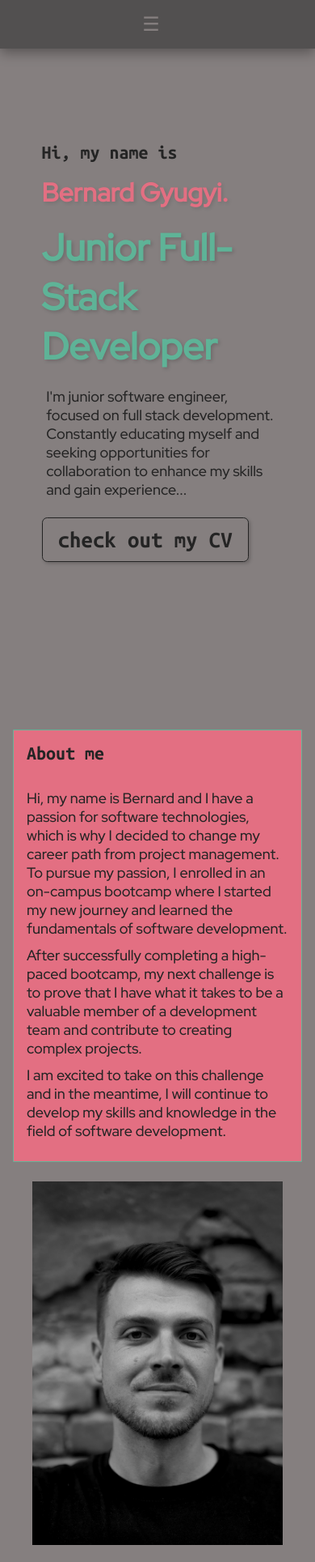
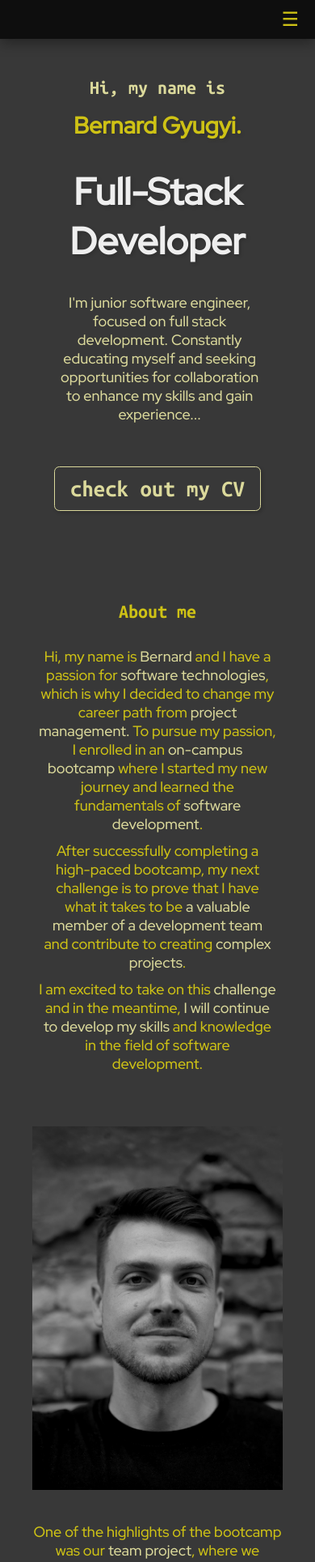
Before and after one commit to bernard2b/React-portfolio, a React (Create React App) app: page / in a window 390 px wide. Shown: the top 1929 px of the page at 81% size. Built offline with nearby package versions, Linux system fonts and the light colour scheme; a web font is replaced by a local one.

Commit message:
add new design, plus new features in the menu

```diff
--- a/src/components/about/About.css
+++ b/src/components/about/About.css
@@ -1,25 +1,31 @@
+#about{
+  height: auto;
+}
+
 .abc {
   display: grid;
   grid-template-columns: repeat(2, 1fr);
   margin-right: 8rem;
+  margin-left: auto;
 }
 
 #about .title {
   margin-top: 7rem;
   margin-left: 32%;
   padding: 0 2rem;
-  background: rgb(227, 111, 130);
-  border: 1px solid var(--color-secondary);
+  background: var(--color-primary);
   padding: 1rem;
   border-radius: 1px;
 }
 
 .title h2 {
   margin-bottom: 2rem;
+  color: var(--color-bg)
 }
 
 .title p {
   margin-bottom: 1rem;
+  color: var(--color-bg)
 }
 
 img {
@@ -36,6 +42,47 @@ img {
   box-shadow: var(--color-primary) 20px 20px, var(--color-secondary) 30px 30px;
 }
 
+.abc {
+  grid-template-columns: 1fr;
+  margin-left: auto;
+  margin-right: auto;
+}
+
+#about .title {
+  max-width: fit-content;
+  margin-top: 2rem;
+  margin-left: 15rem;
+  margin-right: 17rem;
+  border-radius: 4px;
+  background: none;
+}
+
+.title p {
+  color: var(--color-primary);
+  margin-bottom: 10px;
+}
+
+.title h2{
+  color: var(--color-primary);
+}
+
+#about {
+  height: 100%;
+}
+
+.photo {
+width: 250px;
+height: 100%;
+margin-left: auto;
+margin-right: auto;
+box-shadow: none;
+margin-top: 1rem;
+margin-bottom: 3rem;
+display: flex;
+justify-content: center;
+align-items: center;
+}
+
 @media only screen and (max-width: 768px) {
 
   .abc {
@@ -47,29 +94,36 @@ img {
   #about .title {
     max-width: fit-content;
     margin-top: 2rem;
-    margin-left: 1rem;
-    margin-right: 1rem;
+    margin-left: 2rem;
+    margin-right: 2rem;
+    border-radius: 4px;
+    text-align: center;
+    background: none;
   }
 
   .title p {
+    color: var(--color-primary);
     margin-bottom: 10px;
+  }
+
+  .title h2{
+    color: var(--color-primary);
   }
 
   #about {
     height: 100%;
   }
 
-  img {
-    max-width: fit-content;
-  }
-
   .photo {
   width: 250px;
   height: 100%;
-    margin-left: 2.5rem;
+  margin-left: auto;
   margin-right: auto;
   box-shadow: none;
   margin-top: 1rem;
   margin-bottom: 1rem;
+  display: flex;
+  justify-content: center;
+  align-items: center;
   }
 }
--- a/src/components/about/About.jsx
+++ b/src/components/about/About.jsx
@@ -25,21 +25,21 @@ const About = () => {
           <div className="title">
             <h2>About me</h2>
             <p>
-              Hi, my name is Bernard and I have a passion for software
-              technologies, which is why I decided to change my career path from
-              project management. To pursue my passion, I enrolled in an
-              on-campus bootcamp where I started my new journey and learned the
-              fundamentals of software development.
+              Hi, my name is <span style={{ color: 'rgb(219, 217, 155)' }}>Bernard</span> and I have a passion for <span style={{ color: 'rgb(219, 217, 155)' }}>software
+              technologies</span>, which is why I decided to change my career path from
+              <span style={{ color: 'rgb(219, 217, 155)' }}> project management.</span> To pursue my passion, I enrolled in an
+              <span style={{ color: 'rgb(219, 217, 155)' }}> on-campus bootcamp</span> where I started my new journey and learned the
+              fundamentals of <span style={{ color: 'rgb(219, 217, 155)' }}>software development</span>.
             </p>
             <p>
               After successfully completing a high-paced bootcamp, my next
-              challenge is to prove that I have what it takes to be a valuable
-              member of a development team and contribute to creating complex
-              projects.
+              challenge is to prove that I have what it takes to be <span style={{ color: 'rgb(219, 217, 155)' }}>a valuable
+              member of a development team </span>and contribute to creating <span style={{ color: 'rgb(219, 217, 155)' }}>complex
+              projects</span>.
             </p>
             <p>
-              I am excited to take on this challenge and in the meantime, I will
-              continue to develop my skills and knowledge in the field of
+              I am excited to take on this <span style={{ color: 'rgb(219, 217, 155)' }}>challenge</span> and in the meantime, <span style={{ color: 'rgb(219, 217, 155)' }}>I will
+              continue to develop my skills</span> and knowledge in the field of
               software development.
             </p>
           </div>
--- a/src/components/contact/Contact.css
+++ b/src/components/contact/Contact.css
@@ -16,15 +16,27 @@
 
 .final_title {
   margin-bottom: 2rem;
+  color: var(--color-primary);
 }
 
 .final .btn {
   margin-top: 4rem;
   margin-bottom: 4rem;
+  color: var(--color-primary);
+  border: 1px solid var(--color-primary);
 }
 
-.rights {
+.final .btn:hover {
+  color: var(--color-bg);
+  background: var(--color-primary);
+}
+
+.rights{
   padding-top: 2rem;
+}
+
+.rights p {
+  color: var(--color-white);
 }
 
 .mobile-sites {
@@ -36,21 +48,16 @@
     margin: 5rem 4rem;
   }
 
-  .rights {
-    margin-bottom: 4rem;
-  }
-
   .mobile-sites {
     display: flex;
     justify-content: center;
     align-items: center;
     gap: 2rem;
-    margin-top: 2rem;
-    margin-bottom: 2rem;
+    margin-top: 4rem;
     font-size: 45px;
   }
 
   .mobile-sites a {
-    color: var(--color-secondary);
+    color: var(--color-primary);
   }
 }
--- a/src/components/contact/Contact.jsx
+++ b/src/components/contact/Contact.jsx
@@ -15,13 +15,6 @@ const Contact = () => {
           sector. If you believe that I would be a valuable addition to your
           team, please don't hesitate to contact me.
         </p>
-        <a href="mailto:bernard.gyugyi@gmail.com" className="btn">
-          <h1>contact</h1>
-        </a>
-        <div className="rights">
-          <p>Bernard Gyugyi</p>
-          <p>All rights reserved 2023</p>
-        </div>
         <div className="mobile-sites">
           <a
             href="https://www.linkedin.com/in/bernardgyugyi/"
@@ -52,6 +45,12 @@ const Contact = () => {
             <SiHackerrank />
           </a>
         </div>
+        <a href="mailto:bernard.gyugyi@gmail.com" className="btn">
+          <h1>contact</h1>
+        </a>
+        <div className="rights">
+          <p>Bernard Gyugyi ©</p>
+        </div>
       </div>
     </section>
   );
--- a/src/components/header/Header.css
+++ b/src/components/header/Header.css
@@ -1,19 +1,29 @@
-.header nav {
+.header {
   position: fixed;
+  top: 0;
   width: 100%;
-  top: 0;
-  background-color: rgba(36, 36, 36, 0.515);
+  background-color: rgba(5, 5, 5, 0.813);
   padding: 1rem;
   display: flex;
-  justify-content: space-between;
+  flex-direction: row;
+  justify-content: flex-end;
   align-items: center;
   padding-right: 5rem;
   padding-left: 4rem;
   box-shadow: rgba(0, 0, 0, 0.35) 0px 5px 15px;
+  transition: transform 0.3s ease-out;
+}
+
+.visible {
+  transform: translateY(0);
+}
+
+.hidden {
+  transform: translateY(-100%);
 }
 
 nav a {
-  color: var(--color-bg);
+  color: var(--color-primary);
   font-size: 24px;
   margin: 0 10px;
   text-decoration: none;
@@ -41,20 +51,21 @@ nav a {
 
 .dropdown-menu a {
   display: block;
-  color: var(--color-bg);
+  color: var(--color-primary);
   font-size: 25px;
   margin-bottom: 10px;
   text-decoration: none;
 }
 
 @media screen and (max-width: 768px) {
-  nav {
-    flex-direction: column;
-    padding: 10px 0;
+  .header {
+    padding: 10px;
   }
 
-  nav a {
-    margin: 10px 0;
+  nav {
+    flex-direction: row;
+    justify-content: space-between;
+    align-items: center;
   }
 
   .menu {
@@ -67,9 +78,13 @@ nav a {
 
   .dropdown-toggle {
     display: flex;
+    flex-direction: column;
+    justify-content: center;
+    color: var(--color-primary);
   }
 
   .dropdown-menu {
     display: block;
+    color: var(--color-primary);
   }
 }
--- a/src/components/header/Header.jsx
+++ b/src/components/header/Header.jsx
@@ -4,7 +4,9 @@ import Navigation from "../navigation/Navigation";
 
 const Header = () => {
   const [isDropdownOpen, setIsDropdownOpen] = useState(false);
+  const [isMenuVisible, setIsMenuVisible] = useState(true);
   const dropdownRef = useRef(null);
+  let timeoutId;
 
   const toggleDropdown = () => {
     setIsDropdownOpen(!isDropdownOpen);
@@ -14,26 +16,37 @@ const Header = () => {
     setIsDropdownOpen(false);
   };
 
+  useEffect(() => {
+    const handleScroll = () => {
+      setIsMenuVisible(false);
+      clearTimeout(timeoutId);
+
+      timeoutId = setTimeout(() => {
+        setIsMenuVisible(true);
+      }, 300);
+    };
+
     const handleOutsideClick = (event) => {
       if (dropdownRef.current && !dropdownRef.current.contains(event.target)) {
         setIsDropdownOpen(false);
       }
     };
 
-  useEffect(() => {
     document.addEventListener("mousedown", handleOutsideClick);
+    window.addEventListener("scroll", handleScroll);
     return () => {
       document.removeEventListener("mousedown", handleOutsideClick);
+      window.removeEventListener("scroll", handleScroll);
+      clearTimeout(timeoutId);
     };
   }, []);
 
   return (
-    <div className="header">
+    <div>
+      <div className={`header ${isMenuVisible ? "visible" : "hidden"}`}>
         <nav>
-        <div className="profile-logo">
-          <a href="#profile">.B</a>
-        </div>
-        <div className="menu">
+          <div className={`menu ${isMenuVisible ? "visible" : "hidden"}`}>
+            <a href="#profile">top</a>
             <a href="#about">about</a>
             <a href="#skills">skills</a>
             <a href="#contact">contact</a>
@@ -54,6 +67,7 @@ const Header = () => {
             </div>
           )}
         </nav>
+      </div>
       <Navigation />
     </div>
   );
--- a/src/components/profile/Profile.css
+++ b/src/components/profile/Profile.css
@@ -46,28 +46,39 @@
 }
 
 @media only screen and (max-width: 768px) {
-  .profile{
+  .profile {
     height: 100%;
   }
 
   .bla {
-    margin: 45% 5%;
+    display: flex;
+    flex-direction: column;
+    justify-content: center;
+    margin-top: 6rem;
+    margin-bottom: 4rem;
+    margin-left: 2rem;
+    margin-right: 2rem;
     padding: 0 2rem;
+    align-items: center;
   }
 
   .bla p {
     margin: 7% 0 8% 2%;
+    text-align: center;
   }
 
   .bla .btn {
+    margin-top: 2rem;
     font-size: 1.8rem;
   }
 
   .big-heading {
-    font-size: 2rem;
+    font-size: 1.8rem;
+    text-align: center;
   }
 
   .big-heading2 {
     font-size: 2.9rem;
+    text-align: center;
   }
 }
--- a/src/components/profile/Profile.jsx
+++ b/src/components/profile/Profile.jsx
@@ -11,7 +11,7 @@ const Profile = () => {
         <div className="bla">
           <h2>Hi, my name is</h2>
           <h1 className="big-heading">Bernard Gyugyi.</h1>
-          <h1 className="big-heading2">Junior Full-Stack Developer</h1>
+          <h1 className="big-heading2">Full-Stack Developer</h1>
           <p>
             I'm junior software engineer, focused on full stack development.
             Constantly educating myself and seeking opportunities for
--- a/src/components/skills/Skills.css
+++ b/src/components/skills/Skills.css
@@ -2,12 +2,16 @@
   height: 100%;
 }
 
-#skills .skill_text {
-  margin-left: 17%;
-  margin-right: 27%;
+#skills .skill_text{
+  margin-left: 15rem;
+  margin-right: 17rem;
   margin-bottom: 2rem;
-  border: 1px solid var(--color-secondary);
   padding: 1rem;
+}
+
+.skill_text p{
+  color: var(--color-primary);
+  margin-top: 1rem;
 }
 
 .cards-container {
@@ -31,6 +35,8 @@
   justify-content: center;
   align-items: center;
   box-shadow: rgba(0, 0, 0, 0.24) 0px 3px 8px;
+  border: 1px solid var(--color-primary);
+  color: var(--color-primary);
   border-radius: 8px;
   padding: 20px;
   transition: transform 0.2s ease;
@@ -40,8 +46,8 @@
   transform: scale(1.05);
   cursor: pointer;
   background-color: var(--color-third);
-  color: var(--color-primary);
-  border: 1px solid var(--color-secondary);
+  color: var(--color-bg);
+  border: 1px solid var(--color-primary);
 }
 
 .logo {
@@ -64,9 +70,9 @@
 }
 
 .modal-content {
-  background-color: var(--color-secondary);
+  background-color: var(--color-bg);
   color: rgba(255, 255, 255, 0) !important;
-  width: 90%;
+  width: 70%;
   padding: 2rem;
   border-radius: 8px;
   box-shadow: 0 0 10px rgba(0, 0, 0, 0.2);
@@ -80,6 +86,7 @@
     max-width: fit-content;
     margin-left: 1rem;
     margin-right: 1rem;
+    text-align: center;
   }
 
   .cards-container {
@@ -90,4 +97,8 @@
     height: 100%;
     width: 100%;
   }
+
+  .cards .title{
+    display: none;
+  }
 }
--- a/src/components/skills/Skills.jsx
+++ b/src/components/skills/Skills.jsx
@@ -100,11 +100,20 @@ const FrameworksList = () => {
   return (
     <div>
       <section id="skills">
-        <p className="skill_text">
-          One of my favorite parts of the bootcamp was working on a team project
-          where we developed a web application game. Throughout the project, I
-          had the opportunity to learn and work with several new technologies...
+        <div className="skill_text">
+        <p>
+          One of the highlights of the bootcamp was our <span style={{ color: 'rgb(219, 217, 155)' }}> team project</span>, where we
+          collaboratively developed <span style={{ color: 'rgb(219, 217, 155)' }}>a web application game </span>. This experience
+          allowed me to <span style={{ color: 'rgb(219, 217, 155)' }}>work closely with a team</span>, fostering <span style={{ color: 'rgb(219, 217, 155)' }}>effective
+          communication and coordination</span>.</p>
+          <p>
+           Additionally, I had the opportunity to
+          explore and <span style={{ color: 'rgb(219, 217, 155)' }}>gain proficiency in various new technologies</span>, further
+          expanding <span style={{ color: 'rgb(219, 217, 155)' }}>my skillset</span>. Working on this project was a valuable and
+          exciting experience that not only <span style={{ color: 'rgb(219, 217, 155)' }}>strengthened my technical abilities</span>
+          but also taught me the <span style={{ color: 'rgb(219, 217, 155)' }}>importance of teamwork</span> in software development.
         </p>
+        </div>
         <div className="cards">
           <h2 className="title">...including:</h2>
           <div className="cards-container">
--- a/src/index.css
+++ b/src/index.css
@@ -13,10 +13,10 @@
 }
 
 :root {
-  --color-bg: rgb(133, 127, 127);
-  --color-primary: rgb(227, 111, 130);
-  --color-secondary: rgba(92, 185, 154, 0.92);
-  --color-third: rgb(36, 36, 36);
+  --color-bg: rgb(56, 56, 56);
+  --color-primary: rgb(206, 194, 21);
+  --color-secondary: rgba(255, 255, 255, 0.92);
+  --color-third: rgb(219, 217, 155);
   --color-fourth: rgba(92, 185, 154, 0.92);
   --color-white: white;
 }
```
Lines whose indentation alone changed are shown as unchanged.
